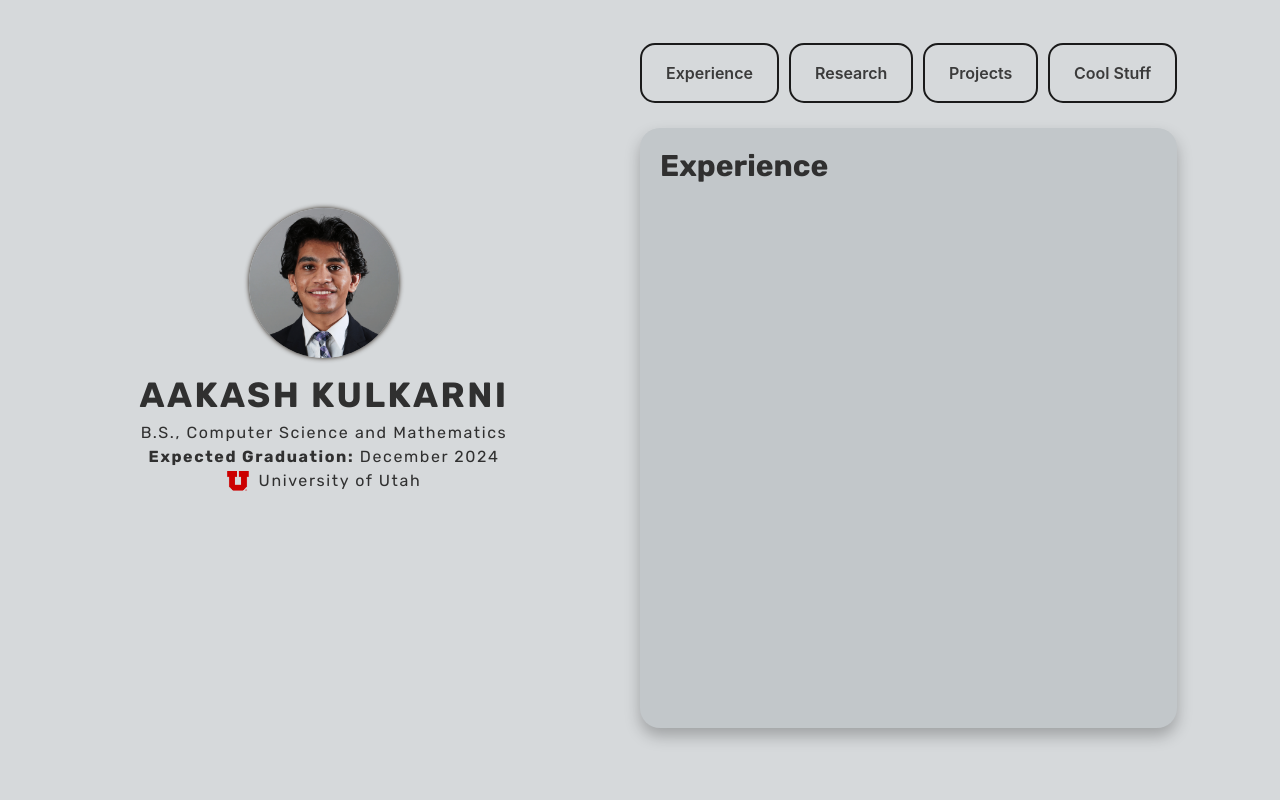
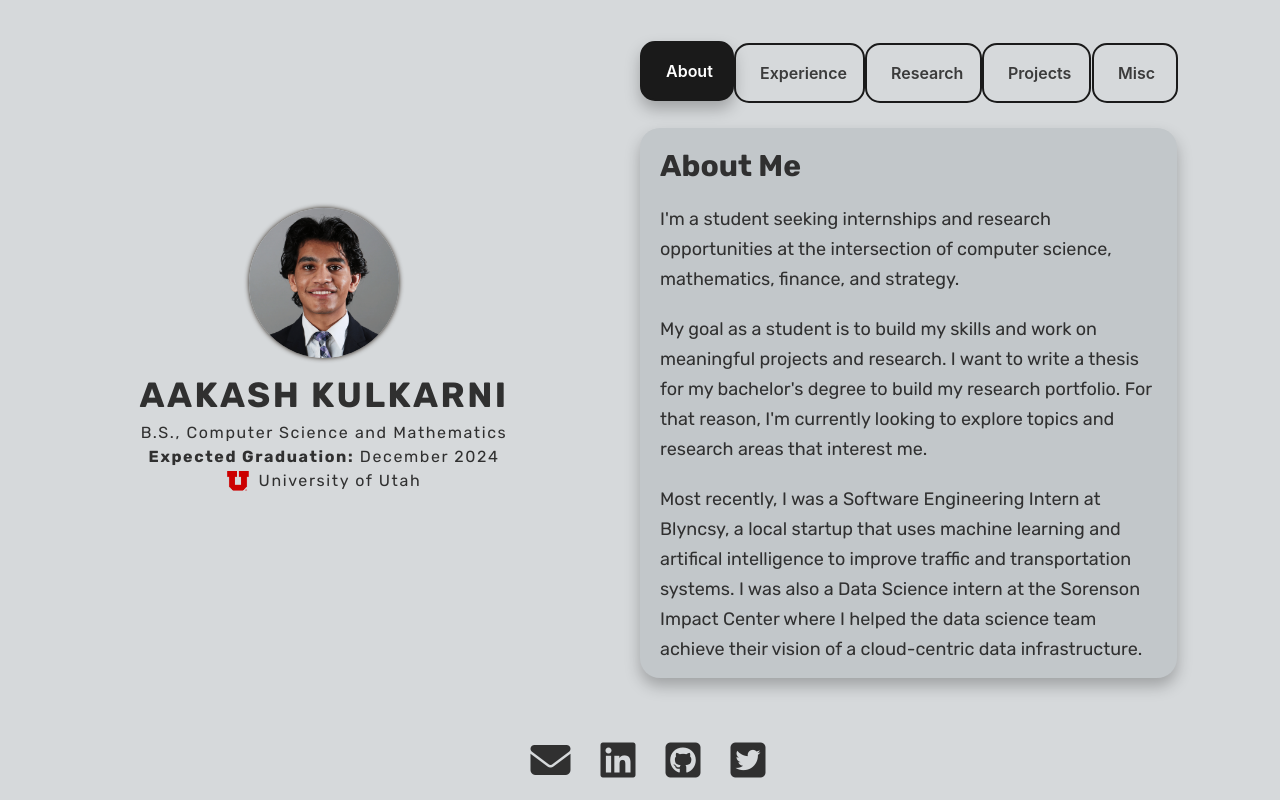
Before and after one commit to aakashkulkarni/aakashkulkarni.github.io, a plain HTML site: page index.html in a window 1280 px wide. Drawn offline with Linux system fonts and the light colour scheme.

Commit message:
added content to experience and research tabs

```diff
--- a/index.html
+++ b/index.html
@@ -9,6 +9,7 @@
     <link rel="preconnect" href="https://fonts.gstatic.com" crossorigin>
     <link href="https://fonts.googleapis.com/css2?family=Rubik:wght@300;400;500;600;700;800;900&display=swap" rel="stylesheet">
     <link rel='stylesheet' type='text/css' media='screen' href='main.css'>
+    <script src="https://kit.fontawesome.com/be6fc3c884.js" crossorigin="anonymous"></script>
     <script src='main.js'></script>
 </head>
 <body>
@@ -20,9 +21,9 @@
             </div>
             <div class="shpeel">
                 B.S., Computer Science and Mathematics
-                <div class="br"></div>
+                <div class="br-5"></div>
                 <span style="font-weight: 700;">Expected Graduation:</span> December 2024
-                <div class="br"></div>
+                <div class="br-5"></div>
                 <div class="uni">
                     <img class="img-uni" src="img/u_red.png"></img>
                     University of Utah
@@ -34,12 +35,31 @@
         </div>
         <div class="right">
             <div class="btn-container">
+                <button id="ab" class="btn active" onclick="openTab('about', 'ab')">About</button>
                 <button id="exp" class="btn" onclick="openTab('experience', 'exp')">Experience</button>
                 <button id="re" class="btn" onclick="openTab('research', 're')">Research</button>
                 <button id="pr" class="btn" onclick="openTab('projects', 'pr')">Projects</button>
-                <button id="co" class="btn" onclick="openTab('cool', 'co')">Cool Stuff</button>
+                <button id="co" class="btn" onclick="openTab('cool', 'co')">Misc</button>
             </div>
-            <div id="experience" class="tab-item">
+            <div id="about" class="tab-item">
+                <div class="title">
+                    About Me
+                </div>
+                <div class="body">
+                    I'm a student seeking internships and research opportunities at the intersection of computer science, mathematics, finance,
+                    and strategy.
+                    <div class="br-20"></div>
+                    My goal as a student is to build my skills and work on meaningful projects and research. I want to
+                    write a thesis for my bachelor's degree to build my research portfolio. For that reason, I'm currently
+                    looking to explore topics and research areas that interest me.
+                    <div class="br-20"></div>
+                    Most recently, I was a Software Engineering Intern at Blyncsy, a local startup that uses machine learning and artifical intelligence
+                    to improve traffic and transportation systems. I was also a Data Science intern at the Sorenson Impact
+                    Center where I helped the data science team achieve their vision of a cloud-centric data infrastructure.
+
+                </div>
+            </div>
+            <div id="experience" class="tab-item"  style="display:none">
                 <div class="title">
                     Experience
                 </div>
@@ -48,20 +68,44 @@
                 <div class="title">
                     Research Interests
                 </div>
+                <div class="body">
+                    These are the topics that I would love to gain exposure to with research:
+                    <ul>
+                        <li>Scalable Algorithms</li>
+                        <li>Distributed Systems</li>
+                        <li>Algorithmic Trading</li>
+                        <li>Data Structures</li>
+                        <li>Machine Learning</li>
+                        <li>Deep Learning</li>
+                        <li>Computational Mathematics</li>
+                        <li>Computational Finance</li>
+                        <li>Networking</li>
+                        <li>Parallel Computing</li>
+                    </ul>
+                </div>
             </div>
 
             <div id="projects" class="tab-item" style="display:none">
                 <div class="title">
                     Projects
                 </div>
+                <div class="body">
+                    I've worked on several projects to learn and enhance my technical skills.
+                </div>
             </div>
 
             <div id="cool" class="tab-item" style="display:none">
                 <div class="title">
-                    Cool stuff
+                    Other Cool Stuff
                 </div>
             </div>
         </div>
     </div>
+    <footer>
+        <a href="mailto:aakash.utah@gmail.com"><i class="fa-solid fa-envelope"></i></a>
+        <a href="https://www.linkedin.com/in/aakashkul/" target="_blank"><i class="fa-brands fa-linkedin"></i></a>
+        <a href="https://github.com/aakashkulkarni" target="_blank"><i class="fa-brands fa-square-github"></i></a>
+        <a href="https://twitter.com/aakash_kul" target="_blank"><i class="fa-brands fa-square-twitter"></i></a>
+    </footer>
 </body>
 </html>
--- a/main.css
+++ b/main.css
@@ -8,8 +8,12 @@ body {
     user-select: none;
 }
 
-.br {
+.br-5 {
     height: 5px;
+}
+
+.br-20 {
+    height: 20px;
 }
 
 .bold {
@@ -62,10 +66,32 @@ body {
     margin-top: 35px;
 }
 
+#about {
+    margin-top: 25px;
+    background-color: #c2c7ca;
+    height: 550px;
+    width: 85%;
+    border-radius: 20px;
+    box-shadow: rgba(0, 0, 0, 0.25) 0 8px 15px;
+}
+
+#about > .title {
+    padding: 20px;
+    font-size: 30px;
+    font-weight: 700;
+}
+
+#about > .body {
+    padding: 0px 20px;
+    font-size: 18px;
+    line-height: 30px;
+}
+
+
 #experience {
     margin-top: 25px;
     background-color: #c2c7ca;
-    height: 600px;
+    height: 550px;
     width: 85%;
     border-radius: 20px;
     box-shadow: rgba(0, 0, 0, 0.25) 0 8px 15px;
@@ -80,7 +106,7 @@ body {
 #projects {
     margin-top: 25px;
     background-color: #c2c7ca;
-    height: 600px;
+    height: 550px;
     width: 85%;
     border-radius: 20px;
     box-shadow: rgba(0, 0, 0, 0.25) 0 8px 15px;
@@ -92,10 +118,16 @@ body {
     font-weight: 700;
 }
 
+#projects > .body {
+    padding: 0px 20px;
+    font-size: 18px;
+    line-height: 30px;
+}
+
 #research {
     margin-top: 25px;
     background-color: #c2c7ca;
-    height: 600px;
+    height: 550px;
     width: 85%;
     border-radius: 20px;
     box-shadow: rgba(0, 0, 0, 0.25) 0 8px 15px;
@@ -107,10 +139,16 @@ body {
     font-weight: 700;
 }
 
+#research > .body {
+    padding: 0px 20px;
+    font-size: 18px;
+    line-height: 30px;
+}
+
 #cool {
     margin-top: 25px;
     background-color: #c2c7ca;
-    height: 600px;
+    height: 550px;
     width: 85%;
     border-radius: 20px;
     box-shadow: rgba(0, 0, 0, 0.25) 0 8px 15px;
@@ -186,3 +224,18 @@ body {
     height: 20px;
     margin-right: 10px;
 }
+
+footer {
+    position: fixed;
+    bottom: 0;
+    margin-bottom: 20px;
+    width: 100%;
+    display: flex;
+    justify-content: center;
+    column-gap: 30px;
+}
+
+i {
+    color: #303030;
+    font-size: 40px;
+}
```
